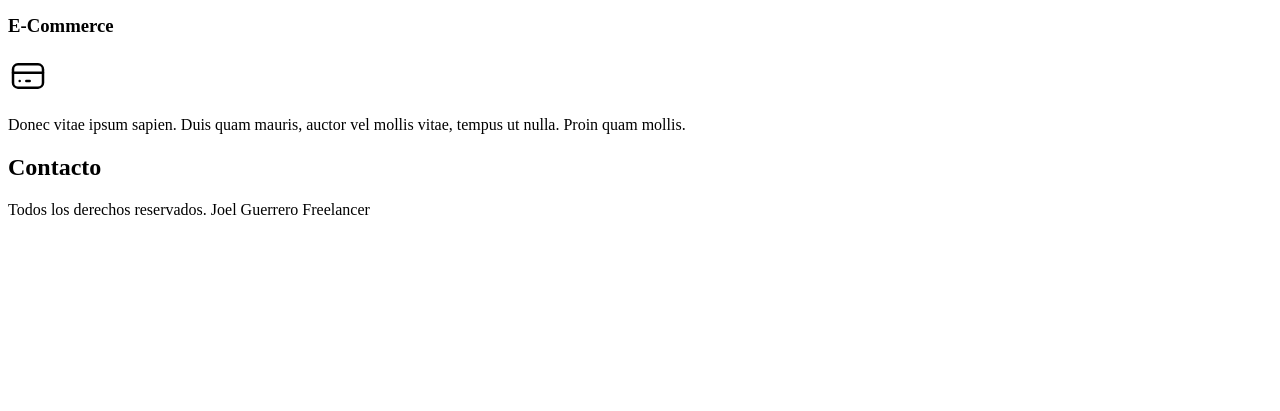
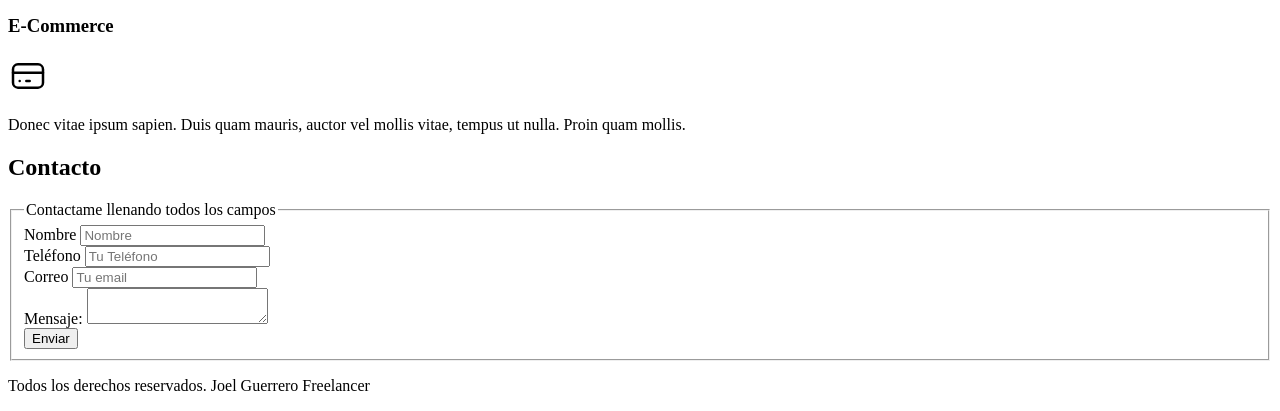
Before and after one commit to jguerrero101314/freelance, a plain HTML site: page index.html in a window 1280 px wide. Shown: the part 651-1062 px from the top of the page. Before the commit the page ends 886 px from the top, so only its background shows below. Drawn offline with Linux system fonts and the light colour scheme.

Commit message:
formulario html

```diff
--- a/index.html
+++ b/index.html
@@ -149,6 +149,40 @@
 
   <section>
     <h2>Contacto</h2>
+
+    <form>
+      <fieldset>
+        <legend>Contactame llenando todos los campos</legend>
+        <div>
+          <label>Nombre</label>
+          <input type="text"
+            placeholder="Nombre">
+        </div>
+
+        <div>
+          <label>Teléfono</label>
+          <input type="tel"
+            placeholder="Tu Teléfono">
+        </div>
+
+
+        <div>
+          <label>Correo</label>
+          <input type="email"
+            placeholder="Tu email">
+        </div>
+
+        <div>
+          <label>Mensaje:</label>
+          <textarea></textarea>
+        </div>
+
+        <div>
+          <input type="submit"
+            value="Enviar">
+        </div>
+      </fieldset>
+    </form>
   </section>
 
   <footer>
```
